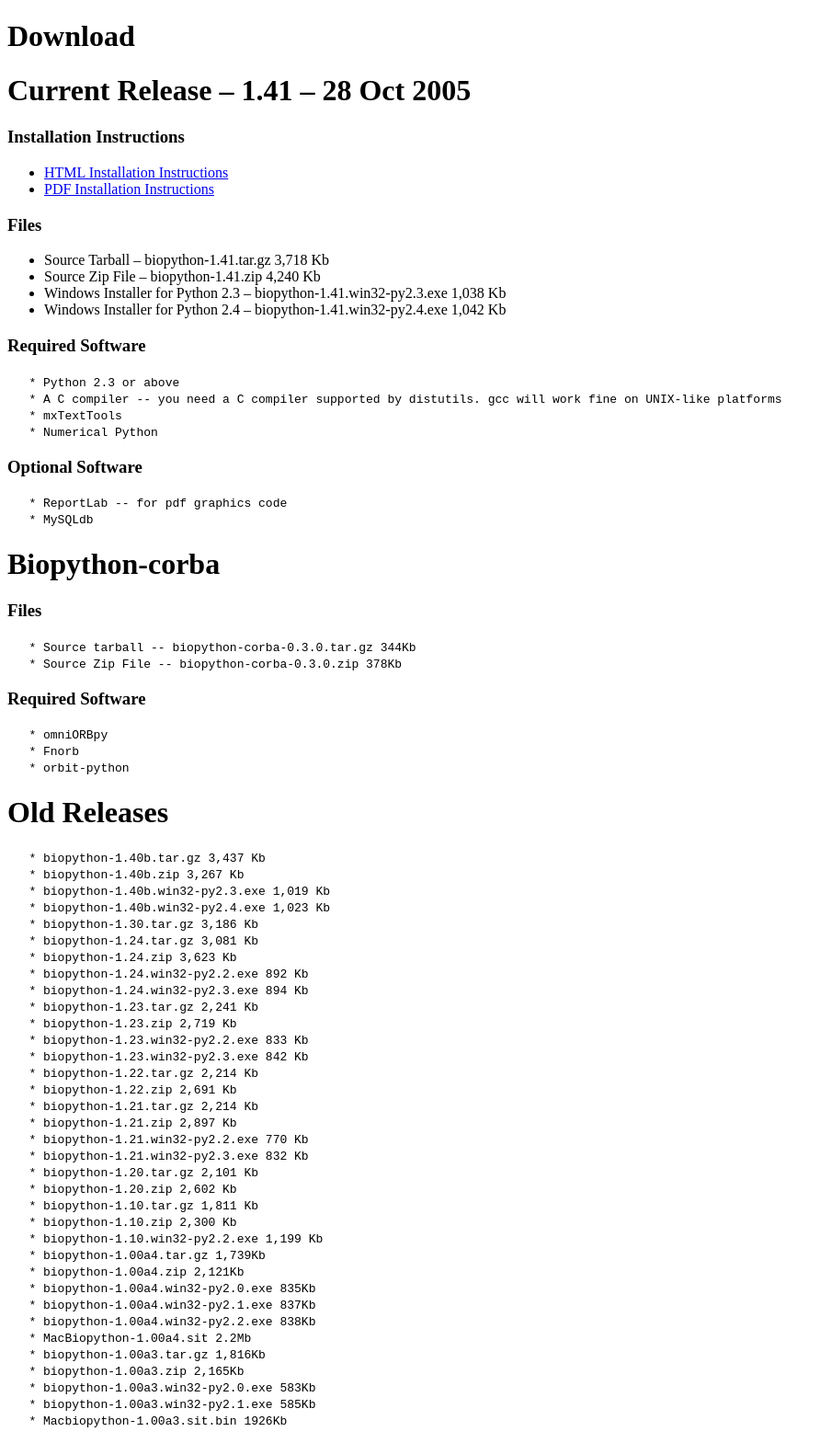
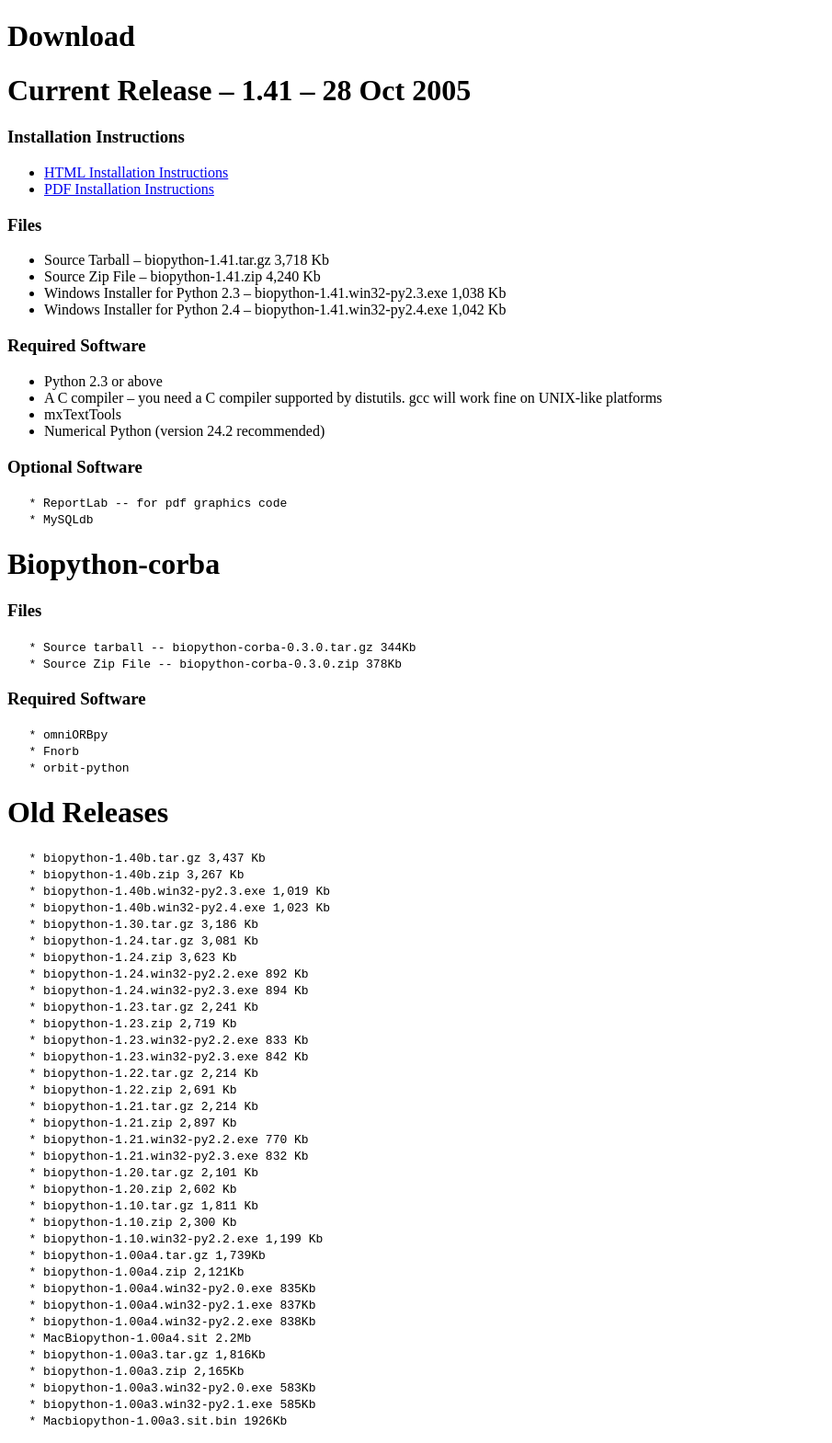
Before and after one commit to biopython/biopython.github.io, a Jekyll site: the page built from wiki/Download.md, in a window 1280 px wide. Shown: the whole page at 92% size, without its empty margins (0-905 px from the left). Built offline with Jekyll 4.4.1, drawn with Linux system fonts in a browser that asks for light colours.

Commit message:
/* Required Software */

```diff
--- a/wiki/Download.md
+++ b/wiki/Download.md
@@ -23,10 +23,11 @@ Current Release -- 1.41 -- 28 Oct 2005
 
 ### Required Software
 
-`   * Python 2.3 or above`
-`   * A C compiler -- you need a C compiler supported by distutils. gcc will work fine on UNIX-like platforms`
-`   * mxTextTools`
-`   * Numerical Python`
+-   Python 2.3 or above
+-   A C compiler -- you need a C compiler supported by distutils. gcc
+    will work fine on UNIX-like platforms
+-   mxTextTools
+-   Numerical Python (version 24.2 recommended)
 
 ### Optional Software
 
```
Also changed, not shown: 1 other file.
